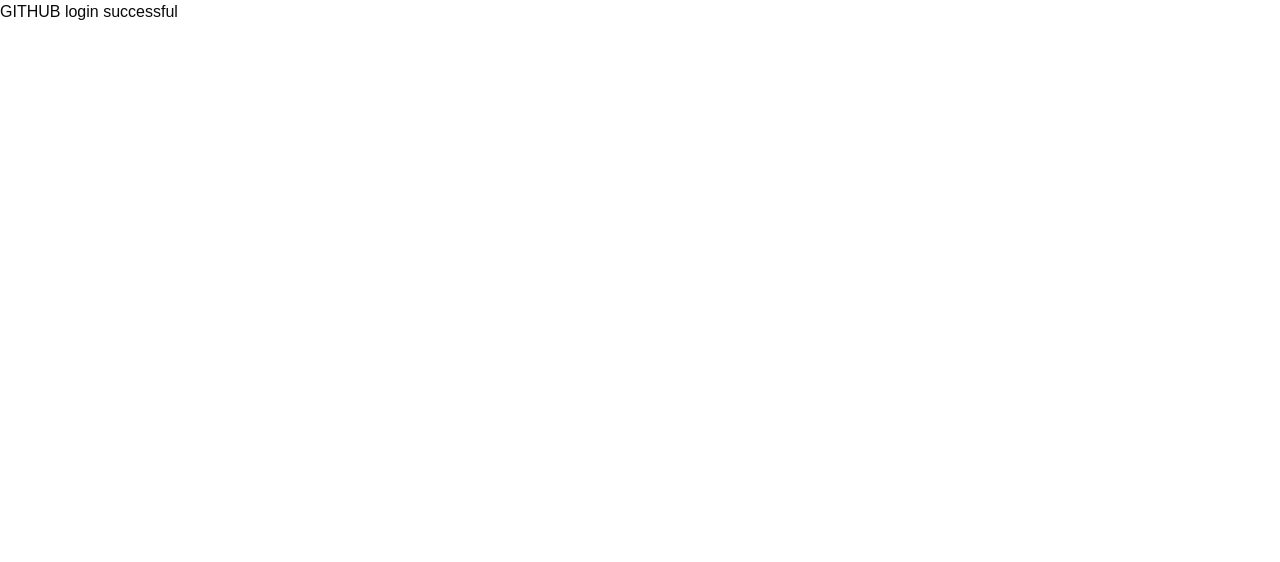
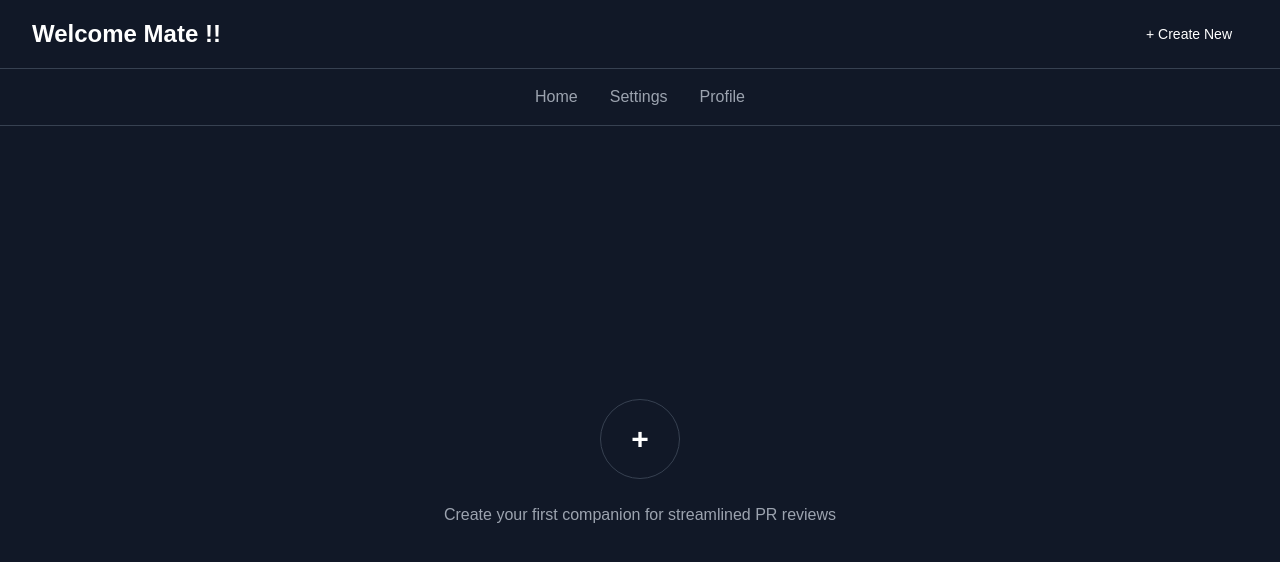
Before and after one commit to sahilrohera10/PullMate, a Next.js app in the folder client/my-app/: page /loginCallback in a window 1280 px wide. Shown: the top 562 px of the page. Built offline with nearby package versions, Linux system fonts and the light colour scheme; no server answers.

Commit message:
FEAT:Create a user dashboard

```diff
--- a/client/my-app/src/app/loginCallback/page.tsx
+++ b/client/my-app/src/app/loginCallback/page.tsx
@@ -1,4 +1,5 @@
 "use client";
+import { Button } from "@/components/ui/button";
 import { useEffect, useState } from "react";
 
 export default function Home() {
@@ -43,7 +44,34 @@
   return (
     <div>
       {isloading && <p>Loading...</p>}
-      {islongin && <p>GITHUB login successful</p>}
+      {islongin &&
+          <div className="bg-gray-900 min-h-screen flex flex-col text-white">
+          {/* Header */}
+          <header className="flex justify-between items-center px-8 py-4 border-b border-gray-700">
+            <h1 className="text-2xl font-bold">Welcome Mate !!</h1>
+            <Button variant="ghost" className="text-sm">
+              + Create New
+            </Button>
+          </header>
+
+          {/* Navigation */}
+          <nav className="flex justify-center items-left gap-8 py-4 border-b border-gray-700 text-gray-400">
+            <button className="hover:text-white">Home</button>
+            <button className="hover:text-white">Settings</button>
+            <button className="hover:text-white">Profile</button>
+          </nav>
+
+          {/* Content */}
+          <div className="flex flex-grow items-center justify-center flex-col">
+            <div className="w-20 h-20 border border-gray-700 rounded-full flex items-center justify-center mb-6">
+              <span className="text-3xl font-bold">+</span>
+            </div>
+            <p className="text-gray-400 text-center">
+              Create your first companion for streamlined PR reviews
+            </p>
+          </div>
+        </div>
+      }
       {!isloading && !islongin && <p>Something went wrong</p>}
     </div>
   );
```
